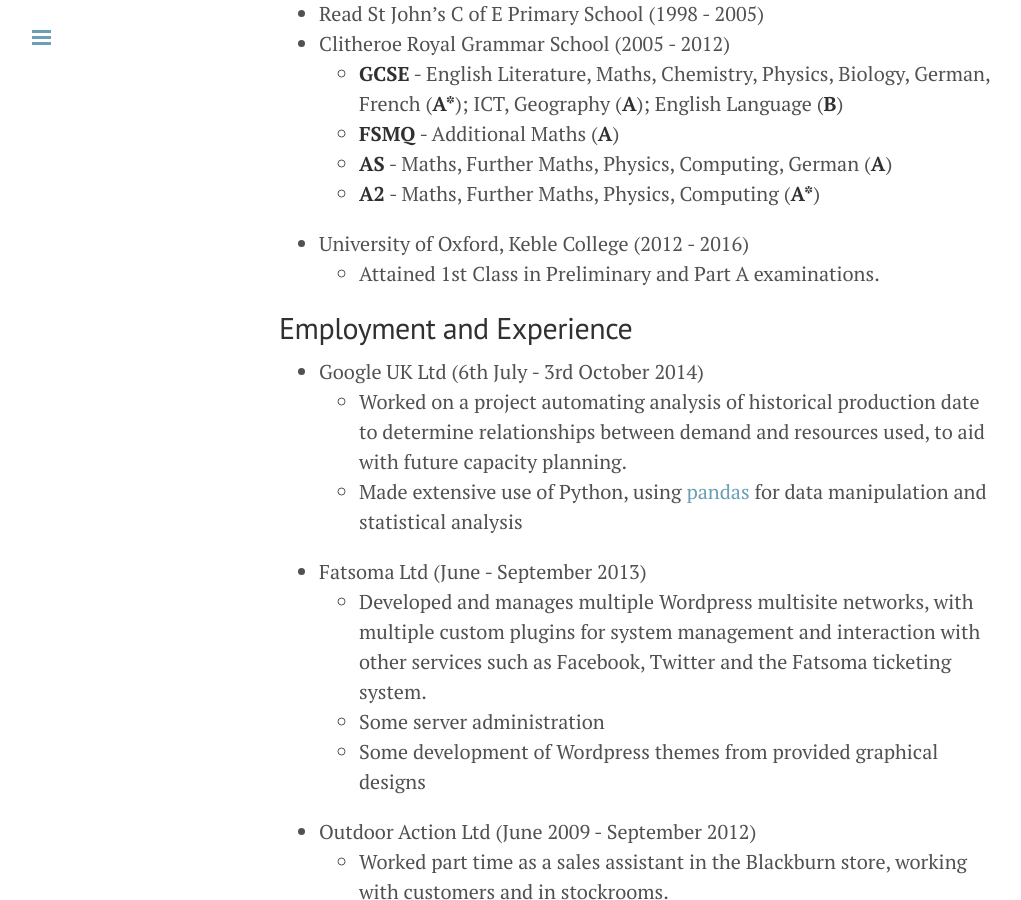
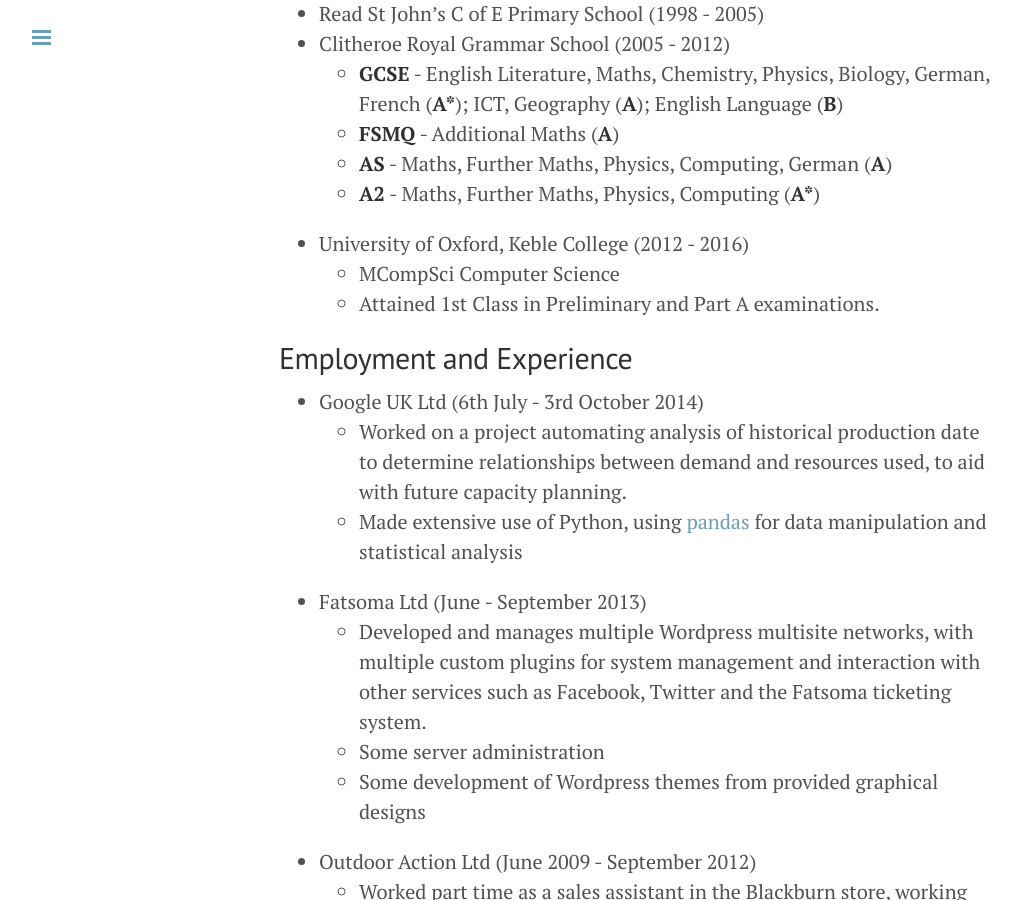
Before and after one commit to toastwaffle/toastwaffle.github.io, a Jekyll site: the page built from cv.markdown, in a window 1280 px wide and 900 px high, scrolled down 438 px. Shown: the whole window, without its empty margins (1-1022 px from the left). Built offline with Jekyll 4.4.1, drawn with Linux system fonts in a browser that asks for light colours; Markdown is read by kramdown in place of the engine named in the settings.

Commit message:
Actually include what degree I'm studying!

```diff
--- a/cv.markdown
+++ b/cv.markdown
@@ -19,6 +19,7 @@
      - __AS__ - Maths, Further Maths, Physics, Computing, German (__A__)
      - __A2__ - Maths, Further Maths, Physics, Computing (__A\*__)
  * University of Oxford, Keble College (2012 - 2016)
+     - MCompSci Computer Science
      - Attained 1st Class in Preliminary and Part A examinations.
 
 ## Employment and Experience
```
